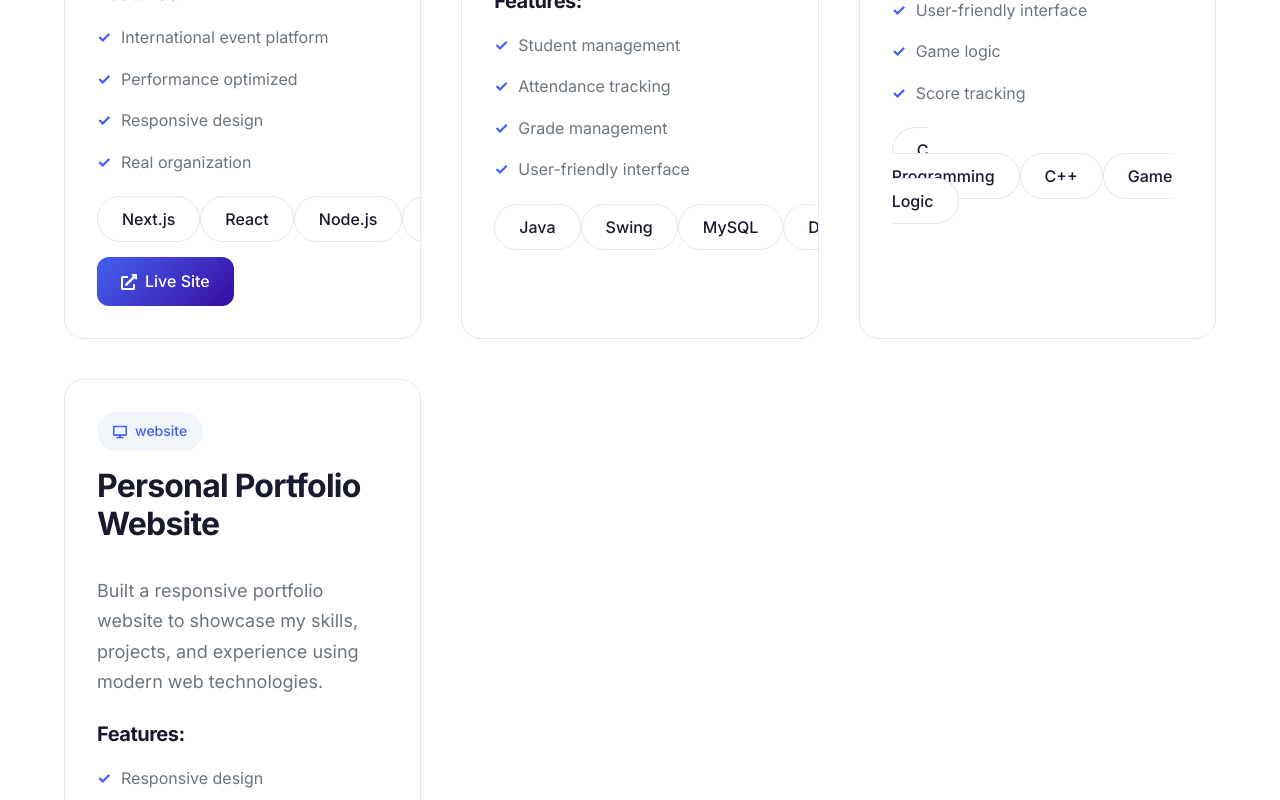
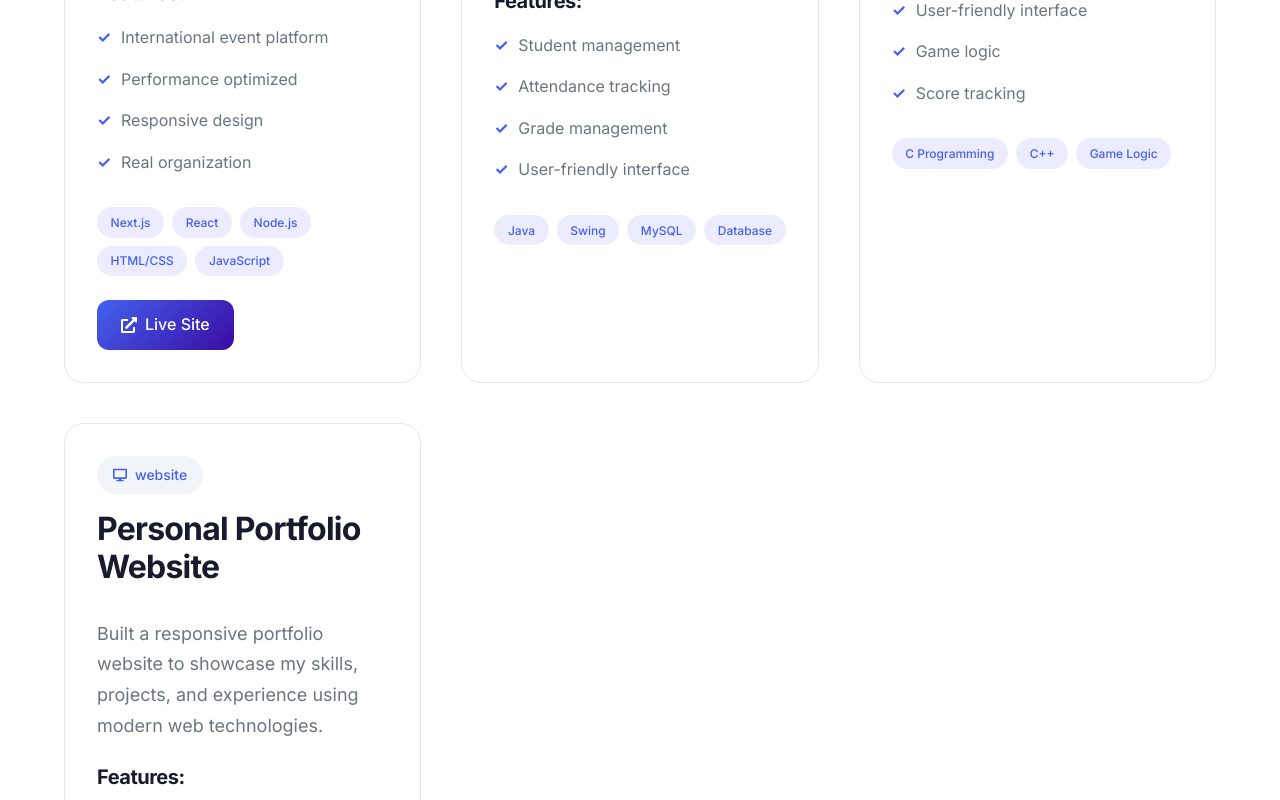
Before and after one commit to prashannapudasaini/Portfolio, a Next.js app: page / in a window 1280 px wide. Shown: the part 5840-6640 px from the top of the page. Built offline with nearby package versions, Linux system fonts and the light colour scheme.

Commit message:
Fix technologies layout and hero section updates

```diff
--- a/app/globals.css
+++ b/app/globals.css
@@ -841,9 +841,13 @@ section {
   transition: width 1s ease-out;
 }
 
+/* ===============================
+   TECHNOLOGIES CLOUD (SKILLS PAGE)
+================================ */
+
 .technologies-cloud {
   background: var(--bg-secondary);
-  padding: 3rem;
+  padding: 3rem 2rem;
   border-radius: var(--border-radius-lg);
   margin-bottom: 3rem;
   text-align: center;
@@ -851,8 +855,11 @@ section {
 
 .technologies-cloud h3 {
   margin-bottom: 2rem;
-}
-
+  font-size: 1.6rem;
+  font-weight: 600;
+}
+
+/* Container */
 .tech-tags {
   display: flex;
   flex-wrap: wrap;
@@ -860,27 +867,58 @@ section {
   justify-content: center;
 }
 
+/* Individual Tag */
 .tech-tag {
-  padding: 0.75rem 1.5rem;
+  padding: 0.6rem 1.4rem;
   background: var(--bg-card);
-  border-radius: 50px;
+  border-radius: 999px;
+  font-size: 0.9rem;
   font-weight: 500;
   color: var(--text);
   border: 1px solid var(--border);
-  transition: all var(--transition-base);
+  white-space: nowrap;
+  transition: all 0.3s ease;
 }
 
 .tech-tag:hover {
   background: var(--primary);
-  color: white;
+  color: #ffffff;
   transform: translateY(-3px);
-}
-
+  box-shadow: 0 8px 20px rgba(99, 102, 241, 0.25);
+}
+
+/* Highlighted/Main Technology */
 .tech-tag.main {
   background: var(--gradient-primary);
-  color: white;
+  color: #ffffff;
   border: none;
 }
+
+/* ===============================
+   PROJECT CARD TECHNOLOGIES
+================================ */
+
+.project-card .technologies {
+  display: flex;
+  flex-wrap: wrap;
+  gap: 0.5rem;
+  margin-top: 1rem;
+}
+
+.project-card .tech-tag {
+  padding: 0.35rem 0.85rem;
+  font-size: 0.75rem;
+  background: rgba(99, 102, 241, 0.12);
+  color: var(--primary);
+  border: none;
+}
+
+.project-card .tech-tag:hover {
+  background: var(--primary);
+  color: #ffffff;
+  transform: translateY(-2px);
+}
+
 
 .learning-next {
   background: var(--gradient-dark);
--- a/components/Hero.jsx
+++ b/components/Hero.jsx
@@ -77,7 +77,7 @@ export default function Hero() {
       >
 
         <div className="image-placeholder">
-          <img src="MyProfile.jpg" alt="My Profile" />
+          <img src="/MyProfile.jpg" alt="My Profile" />
         </div>
       </motion.div>
     </motion.section>
```
